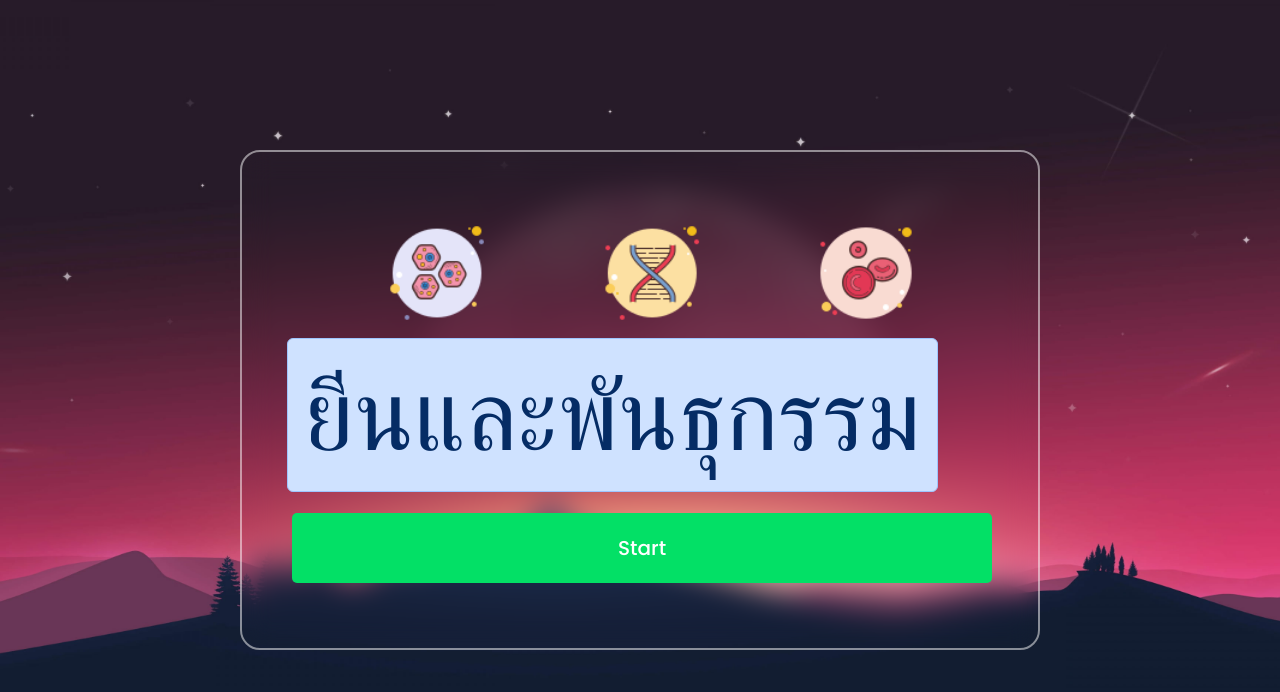
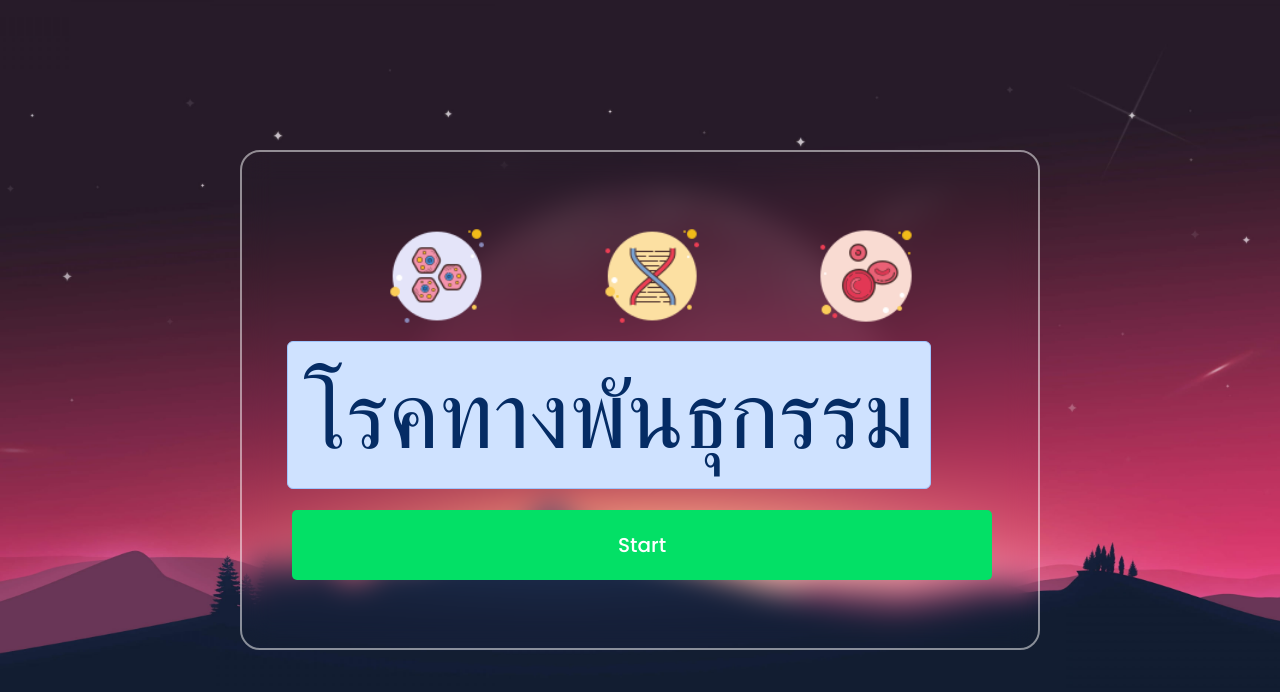
Before and after one commit to NicasioTn/DNA.io, a plain HTML site: page index.html in a window 1280 px wide. Drawn offline with nearby package versions, Linux system fonts and the light colour scheme.

Commit message:
Initial commit

```diff
--- a/index.html
+++ b/index.html
@@ -21,7 +21,7 @@
                 <img src="Images/body.png" alt="dna" width="120px" height="120px" style="margin-left: 12%;">
                 <img src="Images/DNAlogo.png" alt="dna" width="120px" height="120px" style="margin-left: 12%;">
                 <img src="Images/erythrocytes.png" alt="dna" width="120px" height="120px" style="margin-left: 12%;">
-                <h2 class="title alert alert-primary" style="margin-left: 0%; font-size: 100px;">ยีนและพันธุกรรม</h2>
+                <h2 class="title alert alert-primary" style="margin-left: 0%; font-size: 95px;">โรคทางพันธุกรรม</h2>
                 <a href="1.html" class="button"
                     style="background-color: #03e066; backdrop-filter: blur(12px); -webkit-backdrop-filter: blur(12px); font-size: 20px;">
                      Start </a>
```
